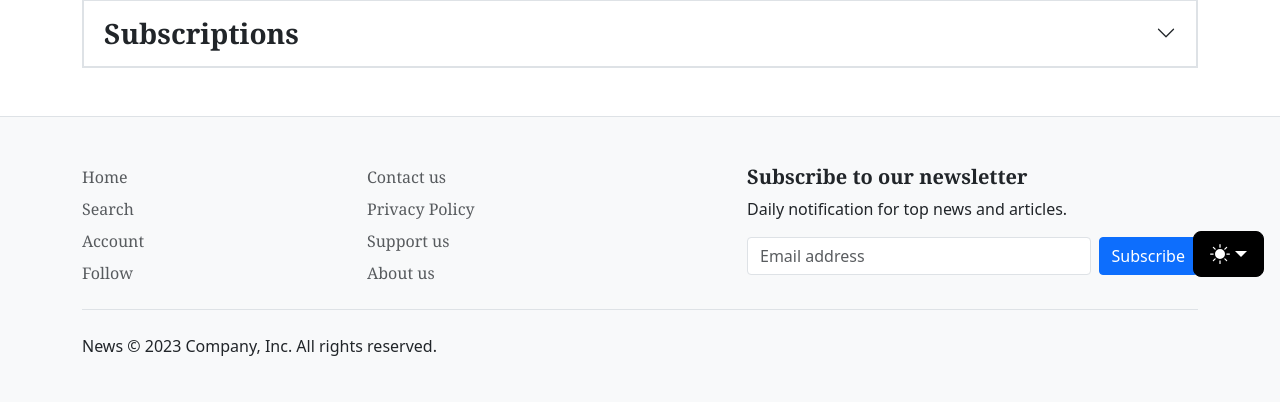
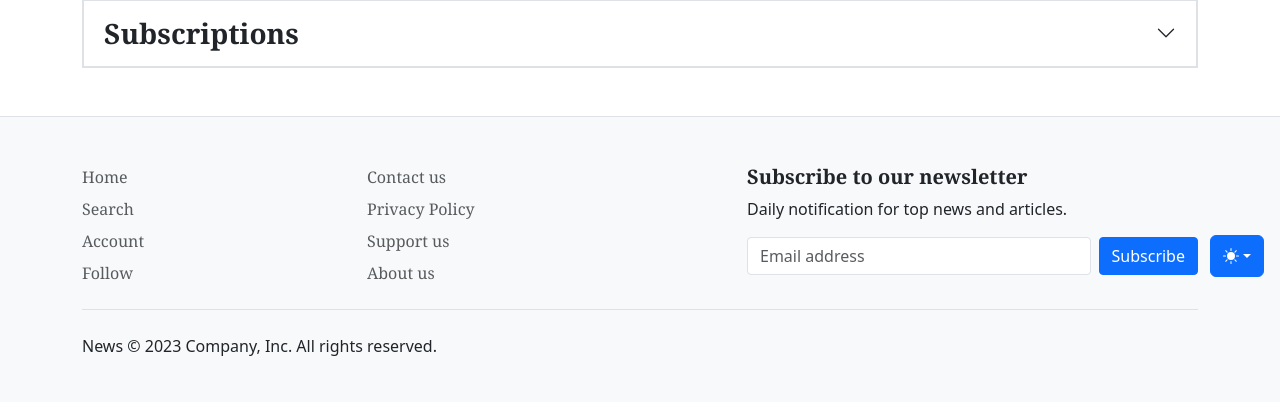
Before and after one commit to srky420/capstone-django, a Django app: page /accounts/profile in a window 1280 px wide. Shown: the part 507-909 px from the top of the page. Run offline with Django 4.2, Linux system fonts and the light colour scheme; a user stored in the database is signed in; tables that the repository leaves empty hold one stand-in row (values such as "Sample post"); some libraries are stand-ins or nearby versions.

Commit message:
Add frontend optimizations and bug fixes

```diff
--- a/accounts/templates/accounts/color-modes.html
+++ b/accounts/templates/accounts/color-modes.html
@@ -14,7 +14,7 @@
     </symbol>
 </svg>
 <div class="dropdown position-fixed bottom-0 end-0 mb-3 me-3 bd-mode-toggle">
-    <button class="btn btn-bd-primary btn-lg py-2 dropdown-toggle d-flex align-items-center" id="bd-theme" type="button" aria-expanded="false" data-bs-toggle="dropdown" aria-label="Toggle theme (dark)">
+    <button class="btn btn-primary py-2 dropdown-toggle d-flex align-items-center" id="bd-theme" type="button" aria-expanded="false" data-bs-toggle="dropdown" aria-label="Toggle theme (dark)">
       <svg class="bi my-1 theme-icon-active" width="1em" height="1em"><use href="#moon-stars-fill"></use></svg>
       <span class="visually-hidden" id="bd-theme-text">Toggle theme</span>
     </button>
--- a/news/static/news/articles.js
+++ b/news/static/news/articles.js
@@ -1,7 +1,7 @@
 // Generate articles html
 function create_articles(articles, heading) {
     // Create row
-    let html = `<div class="w-100 p-3 bg-dark text-light border border-2 border-bottom-0"><h3 class="m-0">${heading}</h3></div>
+    let html = `<div class="w-100 p-3 bg-dark text-light border border border-bottom-0"><h3 class="m-0">${heading}</h3></div>
                 <div class="row mb-5 border mx-0">`;
 
     // Create columns
--- a/news/static/news/sources.js
+++ b/news/static/news/sources.js
@@ -1,6 +1,6 @@
 // Create sources list with info for sources tab
 function create_sources_lg(sources, heading) {
-    let html = `<div class="w-100 p-3 bg-dark text-light border border-2 border-bottom-0"><h3 class="m-0">${heading}</h3></div>`;
+    let html = `<div class="w-100 p-3 bg-dark text-light border border border-bottom-0"><h3 class="m-0">${heading}</h3></div>`;
 
     sources.forEach(source => {
         html += (
@@ -25,7 +25,7 @@ function create_sources_lg(sources, heading) {
 // Create sources grid for use in other tabs
 function create_sources_sm(sources, heading) {
     // Create initial html
-    let html = `<div class="w-100 p-3 bg-dark text-light border border-2 border-bottom-0"><h3 class="m-0">${heading}</h3></div>
+    let html = `<div class="w-100 p-3 bg-dark text-light border border-bottom-0"><h3 class="m-0">${heading}</h3></div>
                 <div class="row mb-5 border mx-0 overflow-auto" style="height: 400px;">`;
 
     // Create source columns
--- a/news/templates/news/color-modes.html
+++ b/news/templates/news/color-modes.html
@@ -14,7 +14,7 @@
     </symbol>
 </svg>
 <div class="dropdown position-fixed bottom-0 end-0 mb-3 me-3 bd-mode-toggle">
-    <button class="btn btn-bd-primary btn-lg py-2 dropdown-toggle d-flex align-items-center" id="bd-theme" type="button" aria-expanded="false" data-bs-toggle="dropdown" aria-label="Toggle theme (dark)">
+    <button class="btn btn-primary py-2 dropdown-toggle d-flex align-items-center" id="bd-theme" type="button" aria-expanded="false" data-bs-toggle="dropdown" aria-label="Toggle theme (dark)">
       <svg class="bi my-1 theme-icon-active" width="1em" height="1em"><use href="#moon-stars-fill"></use></svg>
       <span class="visually-hidden" id="bd-theme-text">Toggle theme</span>
     </button>
--- a/news/templates/news/navbar.html
+++ b/news/templates/news/navbar.html
@@ -18,13 +18,13 @@
                                 <img src="{{ request.user.profile_pic.url }}" class="profile-pic profile-pic-md" alt="profile-pic">
                             </button>
                             <ul class="dropdown-menu dropdown-menu-end">
-                                <li><a class="dropdown-item mb-2 px-2" href="{% url 'accounts:profile' %}">Profile</a></li>
-                                <li><a class="dropdown-item px-2" href="{% url 'accounts:logout' %}">Log out</a></li>
+                                <li><a class="dropdown-item p-2" href="{% url 'accounts:profile' %}">Profile</a></li>
+                                <li><a class="dropdown-item p-2" href="{% url 'accounts:logout' %}">Log out</a></li>
                             </ul>
                         </div>
                     </a>
                 {% else %}
-                    <a class="btn btn-sm btn-dark" href="{% url 'accounts:index' %}">Sign up</a>
+                    <a class="btn btn-sm btn-primary" href="{% url 'accounts:index' %}">Sign up</a>
                 {% endif %}
             </div>
         </div>
```
Also changed, not shown: news/templates/news/sources.html (+9 -9 lines), db.sqlite3.
